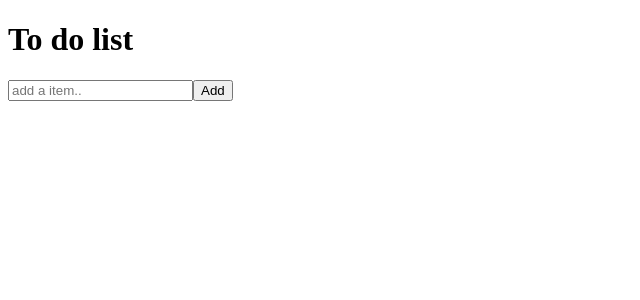
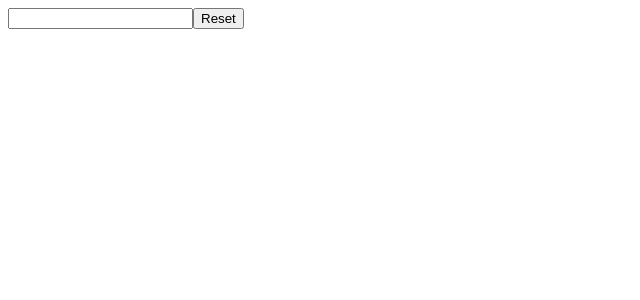
Before and after one commit to upasani/React-Practice, a React (Vite) app: page / in a window 1280 px wide. Shown: the top 300 px of the page, without its empty margins (0-640 px from the left). Built offline with nearby package versions, Linux system fonts and the light colour scheme.

Commit message:
working on autosave task

```diff
--- a/src/App.jsx
+++ b/src/App.jsx
@@ -2,6 +2,7 @@ import { useEffect, useLayoutEffect, useState } from 'react'
 import ChipsInput from './Component/NamasteDev/Easy/ChipsInput/ChipsInput';
 import LeapYear from './Component/NamasteDev/Easy/LeapYear/LeapYear';
 import Todo from './Component/Todo/Todo';
+import AutoSave from './Component/NamasteDev/Easy/AutoSave/AutoSave';
 
 function App() {
   const [count, setCount] = useState(1)
@@ -29,7 +30,8 @@ function App() {
       {/* <div>{text}</div> */}
       {/* <Traffic/> */}
       {/* <LeapYear /> */}
-      <Todo/>
+      {/* <Todo/> */}
+      <AutoSave />
     </>
   )
 }
--- /dev/null
+++ b/src/Component/NamasteDev/Easy/AutoSave/AutoSave.jsx
@@ -0,0 +1,25 @@
+import { useEffect, useState } from "react";
+const AutoSave = () => {
+
+    const [text, setText] = useState(localStorage.getItem('key'));
+
+    return (
+        <>
+            <input
+                type="text"
+                onChange={(e) => {
+                    setText(e.target.value);
+                    localStorage.setItem('key', e.target.value)
+                }}
+                value={text}
+            />
+            <button onClick={() => {
+                localStorage.clear();
+                setText('')
+            }}>Reset</button>
+        </>
+    )
+
+}
+
+export default AutoSave;
```
